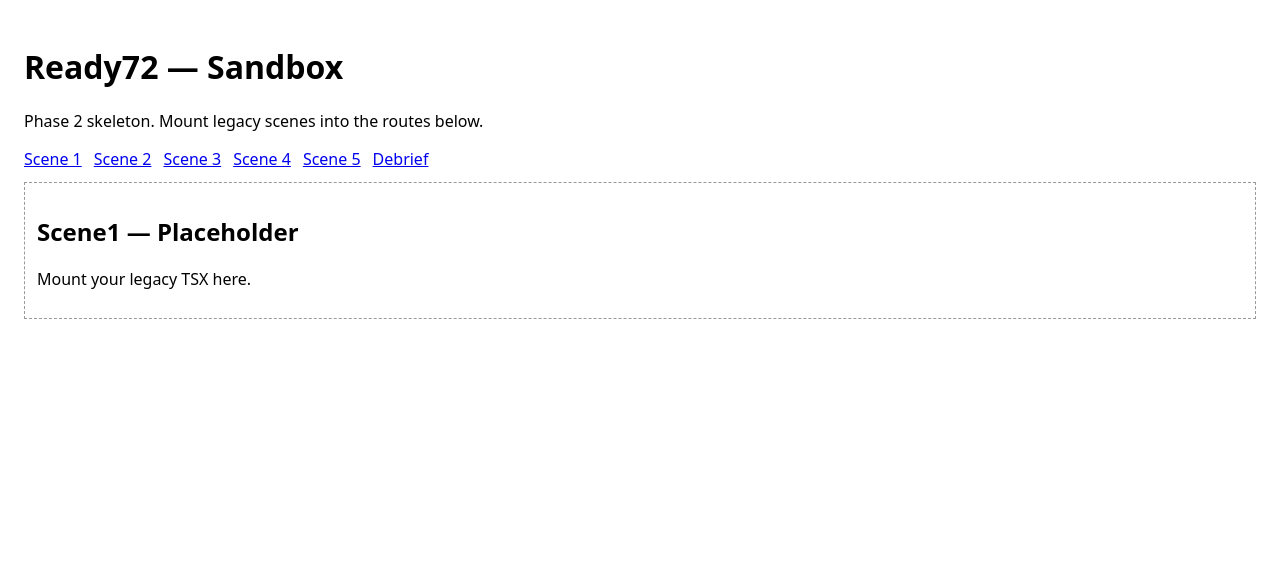
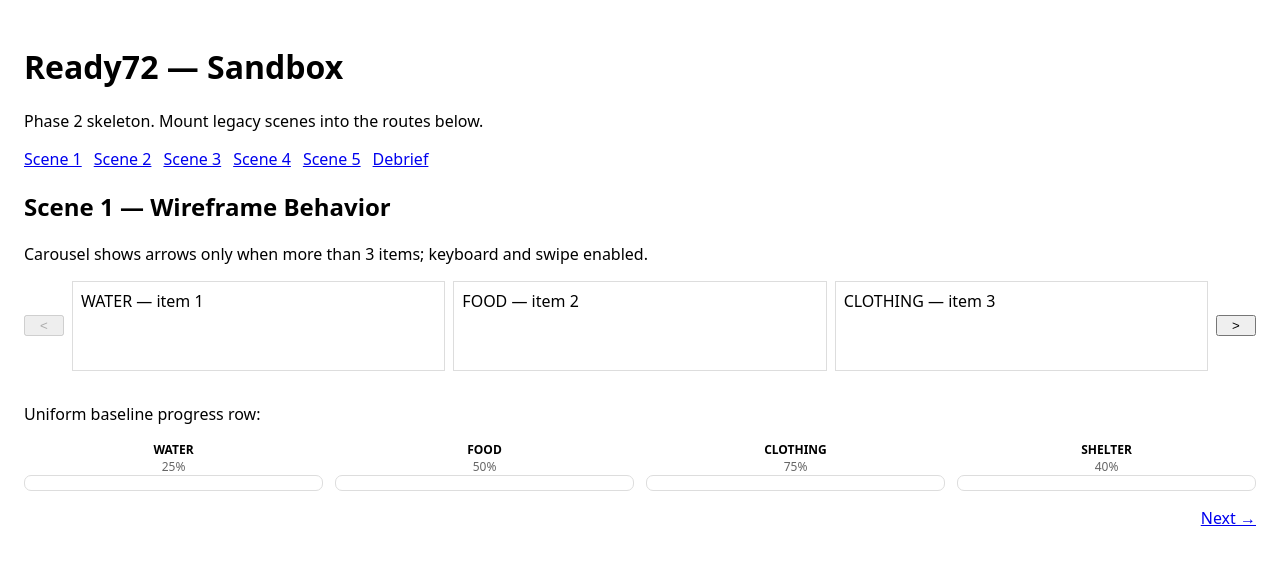
Before and after one commit to GoBagReady72/GoBagReady72, a React (Vite) app: page /scene1 in a window 1280 px wide. Shown: the top 562 px of the page. Built offline with nearby package versions, Linux system fonts and the light colour scheme.

Commit message:
Add files via upload

```diff
--- /dev/null
+++ b/src/components/Carousel.tsx
@@ -0,0 +1,61 @@
+import { useEffect, useMemo, useRef, useState } from 'react'
+
+type Item = { id: string; label: string }
+type Props = { items: Item[]; visibleCount?: number; onChangeIndex?: (startIndex: number) => void }
+
+export default function Carousel({ items, visibleCount = 3, onChangeIndex }: Props) {
+  const trackRef = useRef<HTMLDivElement>(null)
+  const [start, setStart] = useState(0)
+
+  const showArrows = items.length > visibleCount
+  const end = useMemo(() => Math.min(start + visibleCount, items.length), [start, items.length, visibleCount])
+
+  useEffect(() => onChangeIndex?.(start), [start, onChangeIndex])
+
+  const prev = () => setStart(s => Math.max(0, s - visibleCount))
+  const next = () => setStart(s => Math.min(Math.max(0, items.length - visibleCount), s + visibleCount))
+
+  useEffect(() => {
+    const onKey = (e: KeyboardEvent) => {
+      if (e.key === 'ArrowRight') next()
+      if (e.key === 'ArrowLeft') prev()
+    }
+    window.addEventListener('keydown', onKey)
+    return () => window.removeEventListener('keydown', onKey)
+  }, [items.length, visibleCount])
+
+  useEffect(() => {
+    const el = trackRef.current
+    if (!el) return
+    let x0 = 0
+    const down = (e: TouchEvent) => (x0 = e.touches[0].clientX)
+    const move = (e: TouchEvent) => {
+      if (!x0) return
+      const dx = e.touches[0].clientX - x0
+      if (Math.abs(dx) > 40) {
+        dx < 0 ? next() : prev()
+        x0 = 0
+      }
+    }
+    el.addEventListener('touchstart', down, { passive: true })
+    el.addEventListener('touchmove', move, { passive: true })
+    return () => {
+      el.removeEventListener('touchstart', down)
+      el.removeEventListener('touchmove', move)
+    }
+  }, [next, prev])
+
+  const slice = items.slice(start, end)
+
+  return (
+    <div style={{ display: 'grid', gridTemplateColumns: showArrows ? '40px 1fr 40px' : '1fr', gap: 8, alignItems: 'center' }}>
+      {showArrows && <button onClick={prev} aria-label="Previous" disabled={start === 0}>&lt;</button>}
+      <div ref={trackRef} style={{ display: 'grid', gridTemplateColumns: `repeat(${slice.length}, minmax(0,1fr))`, gap: 8 }}>
+        {slice.map(it => (
+          <div key={it.id} style={{ border: '1px solid #ddd', padding: 8, minHeight: 72 }}>{it.label}</div>
+        ))}
+      </div>
+      {showArrows && <button onClick={next} aria-label="Next" disabled={end >= items.length}>&gt;</button>}
+    </div>
+  )
+}
--- /dev/null
+++ b/src/components/ProgressBarRow.tsx
@@ -0,0 +1,17 @@
+type Row = { id: string; label: string; percent: number }
+
+export default function ProgressBarRow({ rows }: { rows: Row[] }) {
+  return (
+    <div style={{ display: 'grid', gridTemplateColumns: `repeat(${rows.length}, 1fr)`, gap: 12 }}>
+      {rows.map(r => (
+        <div key={r.id} style={{ display: 'grid', gridTemplateRows: 'auto auto 1fr', alignItems: 'end' }}>
+          <div style={{ fontSize: 12, fontWeight: 600, textAlign: 'center' }}>{r.label}</div>
+          <div style={{ fontSize: 12, color: '#666', textAlign: 'center' }}>{r.percent}%</div>
+          <div style={{ height: 14, border: '1px solid #ddd', borderRadius: 7, overflow: 'hidden', alignSelf: 'end' }}>
+            <div style={{ width: `${r.percent}%`, height: '100%' }} />
+          </div>
+        </div>
+      ))}
+    </div>
+  )
+}
--- a/src/scenes/Debrief.tsx
+++ b/src/scenes/Debrief.tsx
@@ -1,8 +1,13 @@
+import { Link } from 'react-router-dom'
+
 export default function Debrief() {
   return (
-    <div style={{border:'1px dashed #999', padding:'12px'}}>
-      <h2>Debrief — Placeholder</h2>
-      <p>Mount your legacy TSX here.</p>
-    </div>
+    <section>
+      <h2>Debrief — Wireframe Acceptance</h2>
+      <p>Confirm behavior-only criteria. Visual polish will be addressed later.</p>
+      <div style={{ marginTop: 16 }}>
+        <Link to="/scene1">Restart</Link>
+      </div>
+    </section>
   )
 }
--- a/src/scenes/Scene1.tsx
+++ b/src/scenes/Scene1.tsx
@@ -1,8 +1,24 @@
+import Carousel from '@/components/Carousel'
+import ProgressBarRow from '@/components/ProgressBarRow'
+import { Link } from 'react-router-dom'
+
+const MSS = ['WATER','FOOD','CLOTHING','SHELTER','COMMS & NAV','HEALTH','SUSTAINABILITY','SPECIAL CONSIDERATIONS']
+
 export default function Scene1() {
+  const items = MSS.map((m,i)=>({ id:String(i), label:`${m} — item ${i+1}` }))
+  const rows = MSS.slice(0,4).map((m,i)=>({ id:String(i), label:m, percent:[25,50,75,40][i%4] }))
+
   return (
-    <div style={{border:'1px dashed #999', padding:'12px'}}>
-      <h2>Scene1 — Placeholder</h2>
-      <p>Mount your legacy TSX here.</p>
-    </div>
+    <section>
+      <h2>Scene 1 — Wireframe Behavior</h2>
+      <p>Carousel shows arrows only when more than 3 items; keyboard and swipe enabled.</p>
+      <Carousel items={items} visibleCount={3} />
+      <div style={{ height: 16 }} />
+      <p>Uniform baseline progress row:</p>
+      <ProgressBarRow rows={rows} />
+      <div style={{ marginTop: 16, display: 'flex', justifyContent: 'flex-end', gap: 8 }}>
+        <Link to="/scene2">Next →</Link>
+      </div>
+    </section>
   )
 }
--- a/src/scenes/Scene2.tsx
+++ b/src/scenes/Scene2.tsx
@@ -1,8 +1,16 @@
+import { Link } from 'react-router-dom'
+import Carousel from '@/components/Carousel'
+
 export default function Scene2() {
+  const items = Array.from({length:7}).map((_,i)=>({id:String(i), label:`Card ${i+1}`}))
   return (
-    <div style={{border:'1px dashed #999', padding:'12px'}}>
-      <h2>Scene2 — Placeholder</h2>
-      <p>Mount your legacy TSX here.</p>
-    </div>
+    <section>
+      <h2>Scene 2 — Multi-card Carousel</h2>
+      <Carousel items={items} visibleCount={3} />
+      <div style={{ marginTop: 16, display: 'flex', justifyContent: 'space-between' }}>
+        <Link to="/scene1">← Back</Link>
+        <Link to="/scene3">Next →</Link>
+      </div>
+    </section>
   )
 }
--- a/src/scenes/Scene3.tsx
+++ b/src/scenes/Scene3.tsx
@@ -1,8 +1,21 @@
+import { Link } from 'react-router-dom'
+import ProgressBarRow from '@/components/ProgressBarRow'
+
 export default function Scene3() {
+  const rows = [
+    { id:'w', label:'WATER', percent:66 },
+    { id:'f', label:'FOOD', percent:42 },
+    { id:'h', label:'HEALTH', percent:10 },
+    { id:'s', label:'SHELTER', percent:90 },
+  ]
   return (
-    <div style={{border:'1px dashed #999', padding:'12px'}}>
-      <h2>Scene3 — Placeholder</h2>
-      <p>Mount your legacy TSX here.</p>
-    </div>
+    <section>
+      <h2>Scene 3 — Progress Baseline Lock</h2>
+      <ProgressBarRow rows={rows} />
+      <div style={{ marginTop: 16, display: 'flex', justifyContent: 'space-between' }}>
+        <Link to="/scene2">← Back</Link>
+        <Link to="/scene4">Next →</Link>
+      </div>
+    </section>
   )
 }
--- a/src/scenes/Scene4.tsx
+++ b/src/scenes/Scene4.tsx
@@ -1,8 +1,14 @@
+import { Link } from 'react-router-dom'
+
 export default function Scene4() {
   return (
-    <div style={{border:'1px dashed #999', padding:'12px'}}>
-      <h2>Scene4 — Placeholder</h2>
-      <p>Mount your legacy TSX here.</p>
-    </div>
+    <section>
+      <h2>Scene 4 — Transition Harness</h2>
+      <p>Use this scene to validate decision transitions / state carry-over later.</p>
+      <div style={{ marginTop: 16, display: 'flex', justifyContent: 'space-between' }}>
+        <Link to="/scene3">← Back</Link>
+        <Link to="/scene5">Next →</Link>
+      </div>
+    </section>
   )
 }
--- a/src/scenes/Scene5.tsx
+++ b/src/scenes/Scene5.tsx
@@ -1,8 +1,18 @@
+import { Link } from 'react-router-dom'
+
 export default function Scene5() {
   return (
-    <div style={{border:'1px dashed #999', padding:'12px'}}>
-      <h2>Scene5 — Placeholder</h2>
-      <p>Mount your legacy TSX here.</p>
-    </div>
+    <section>
+      <h2>Scene 5 — Pre-Debrief Check</h2>
+      <ul style={{ marginLeft: 18 }}>
+        <li>All carousels keyboard/swipe work</li>
+        <li>Arrows render only when >3 items</li>
+        <li>Progress rows baseline aligned</li>
+      </ul>
+      <div style={{ marginTop: 16, display: 'flex', justifyContent: 'space-between' }}>
+        <Link to="/scene4">← Back</Link>
+        <Link to="/debrief">Next →</Link>
+      </div>
+    </section>
   )
 }
```
